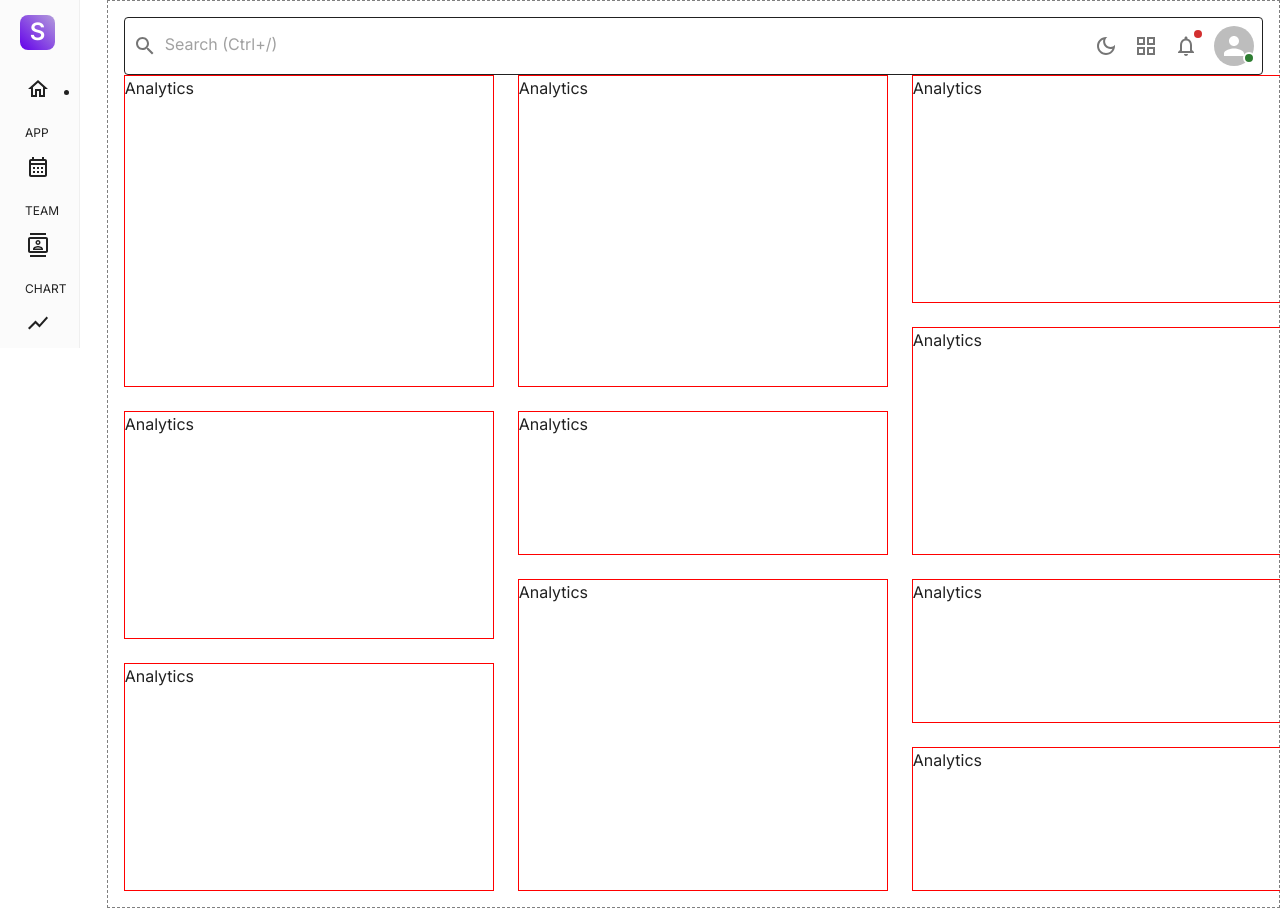
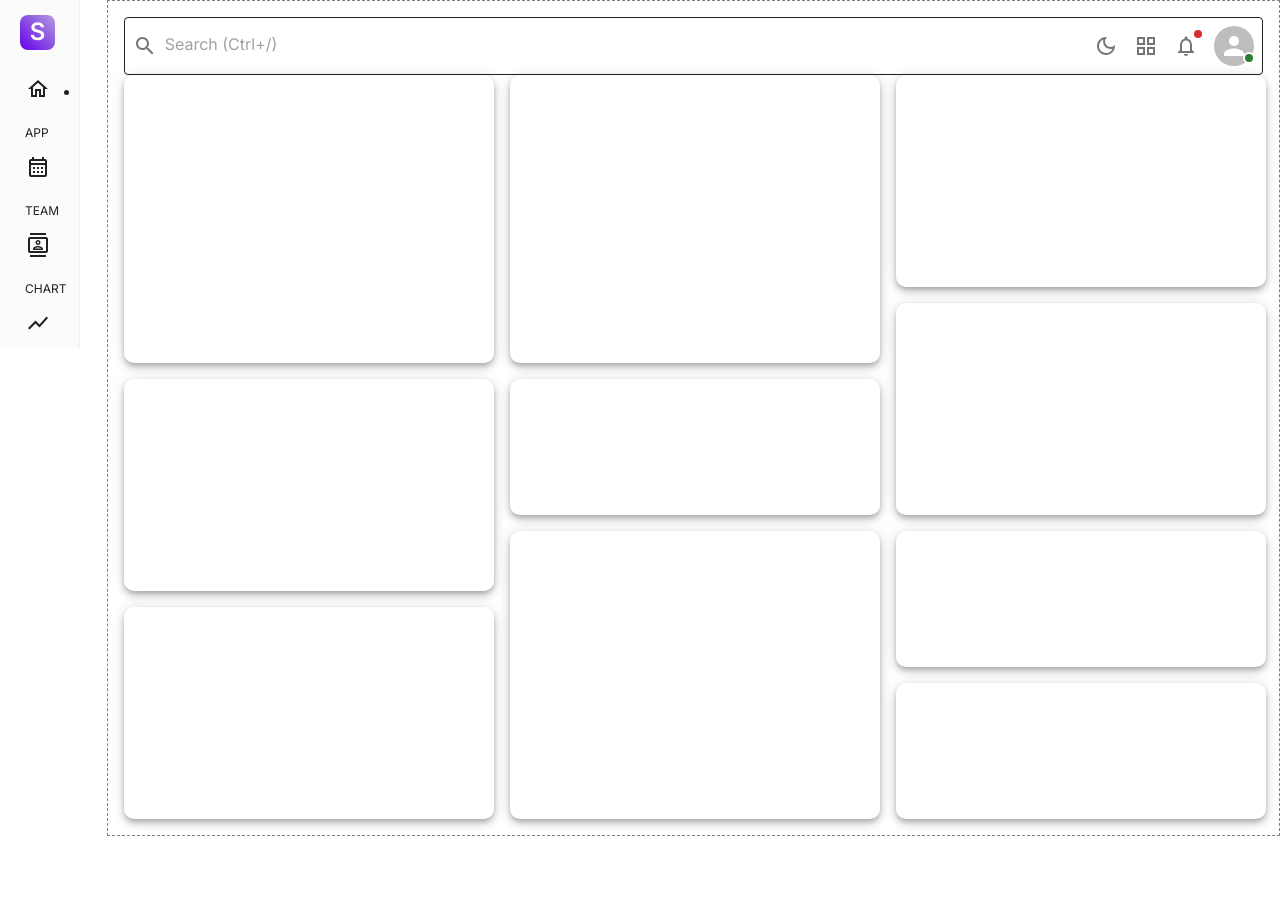
Before and after one commit to jesswang-dev/Fullstack-Admin-Dashboard, a React (Vite) app in the folder client/: page /dashboard/analytics in a window 1280 px wide. After the commit the page ends 836 px from the top, so only its background shows below. Built offline with nearby package versions, Linux system fonts and the light colour scheme.

Commit message:
created styled Box component, completed responsive grid on analytics scence

```diff
--- /dev/null
+++ b/client/src/components/AnalyticsBox.jsx
@@ -0,0 +1,9 @@
+import { Box } from "@mui/material";
+import styled from "@emotion/styled";
+
+const AnalyticsBox = styled(Box)(({theme}) => ({
+  borderRadius: 10,
+  boxShadow: theme.shadows[5]
+}));
+
+export default AnalyticsBox;
--- a/client/src/scenes/dashboard/Analytics.jsx
+++ b/client/src/scenes/dashboard/Analytics.jsx
@@ -1,8 +1,9 @@
-import BarChart from "../../components/BarChart"
+import { useMediaQuery } from "@mui/material";
+// import BarChart from "../../components/BarChart"
 import { Box } from "@mui/system";
+import AnalyticsBox from "../../components/AnalyticsBox";
 
-const Analytics = () => {
-  const gridTemplate = `
+  const gridTemplateLarge = `
   "a b c"
   "a b c"
   "a b c"
@@ -13,52 +14,85 @@ const Analytics = () => {
   "g h i"
   "g h j"
   "g h j"
+  `;
 
+  const gridTemplateMedium = `
+  "a"
+  "a"
+  "a"
+  "a"
+  "b"
+  "b"
+  "b"
+  "b"
+  "c"
+  "c"
+  "c"
+  "d"
+  "d"
+  "d"
+  "e"
+  "e"
+  "f"
+  "f"
+  "f"
+  "g"
+  "g"
+  "g"
+  "h"
+  "h"
+  "h"
+  "h"
+  "i"
+  "i"
+  "j"
+  "j"
+  `;
 
-  `
+const Analytics = () => {
+  const isAboveMediumScreen = useMediaQuery('(min-width:1200px)');
+
   return (
     <>
       <Box
         width="100%"
         height="100%"
         display={"grid"}
-        gap={"1.5rem"}
-        sx={{
-          gridTemplateAreas: gridTemplate,
-          gridTemplateColumns: "repeat(3, minmax(370px, 1fr))",
-          gridTemplateRows: "repeat(10, minmax(60px, 1fr))",
-        }}
+        gap={"1rem"}
+        sx={
+          isAboveMediumScreen
+            ? {
+                gridTemplateAreas: gridTemplateLarge,
+                gridTemplateColumns: "repeat(3, minmax(370px, 1fr))",
+                gridTemplateRows: "repeat(10, minmax(60px, 1fr))",
+              }
+            : {
+                gridTemplateAreas: gridTemplateMedium,
+                gridAutoColumns: "1fr",
+                gridAutoRows: "80px",
+              }
+        }
       >
-        <Box border={"1px solid red"} gridArea={"a"}>
-          Analytics
-        </Box>
-        <Box border={"1px solid red"} gridArea={"b"}>
-          Analytics
-        </Box>
-        <Box border={"1px solid red"} gridArea={"c"}>
-          Analytics
-        </Box>
-        <Box border={"1px solid red"} gridArea={"d"}>
-          Analytics
-        </Box>
-        <Box border={"1px solid red"} gridArea={"e"}>
-          Analytics
-        </Box>
-        <Box border={"1px solid red"} gridArea={"f"}>
-          Analytics
-        </Box>
-        <Box border={"1px solid red"} gridArea={"g"}>
-          Analytics
-        </Box>
-        <Box border={"1px solid red"} gridArea={"h"}>
-          Analytics
-        </Box>
-        <Box border={"1px solid red"} gridArea={"i"}>
-          Analytics
-        </Box>
-        <Box border={"1px solid red"} gridArea={"j"}>
-          Analytics
-        </Box>
+        <AnalyticsBox gridArea={"a"}>
+        </AnalyticsBox>
+        <AnalyticsBox gridArea={"b"}>
+        </AnalyticsBox>
+        <AnalyticsBox gridArea={"c"}>
+        </AnalyticsBox>
+        <AnalyticsBox gridArea={"d"}>
+        </AnalyticsBox>
+        <AnalyticsBox gridArea={"e"}>
+        </AnalyticsBox>
+        <AnalyticsBox gridArea={"f"}>
+        </AnalyticsBox>
+        <AnalyticsBox gridArea={"g"}>
+        </AnalyticsBox>
+        <AnalyticsBox gridArea={"h"}>
+        </AnalyticsBox>
+        <AnalyticsBox gridArea={"i"}>
+        </AnalyticsBox>
+        <AnalyticsBox gridArea={"j"}>
+        </AnalyticsBox>
       </Box>
     </>
   );
```
